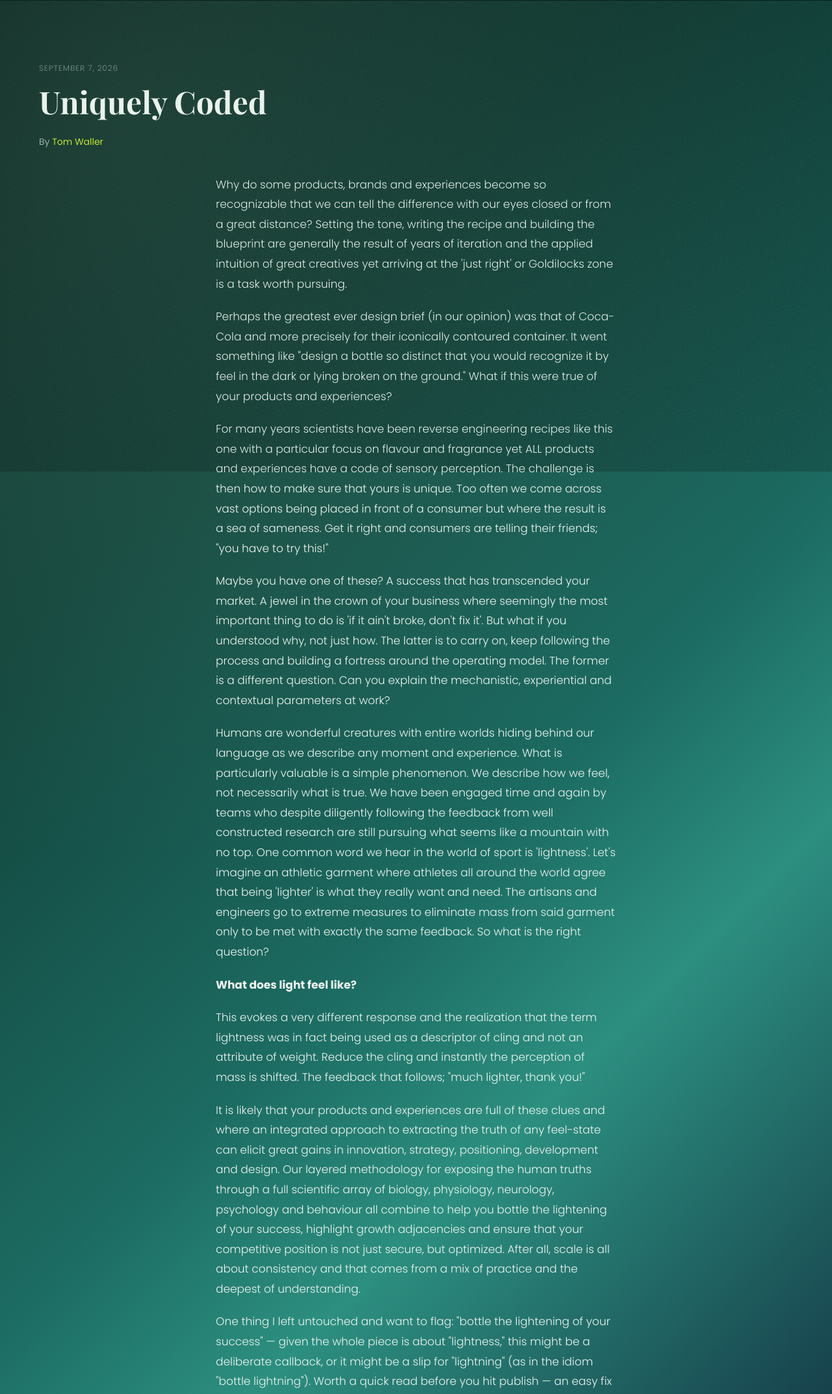
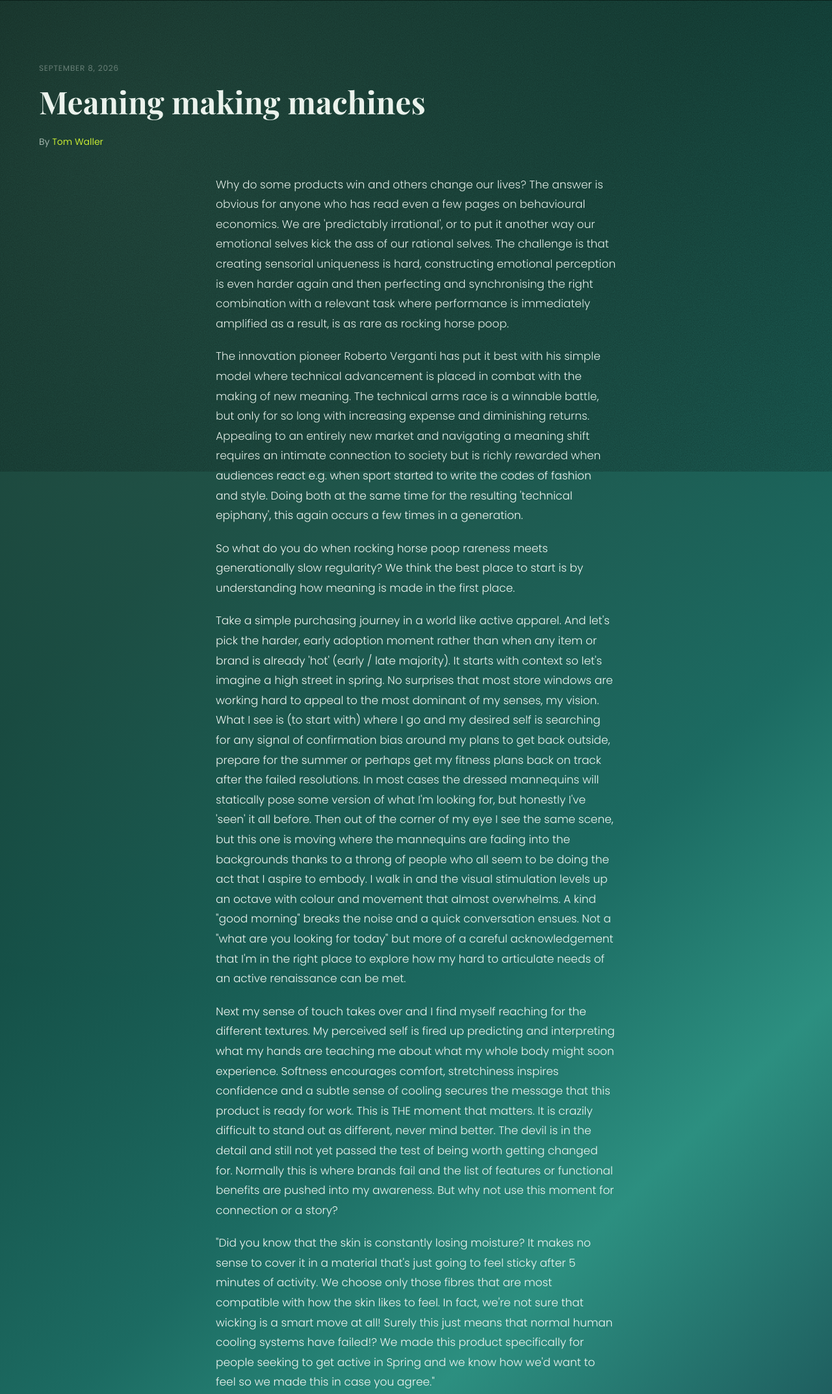
Before and after one commit to goldfaj87/andgoandco-website, an Eleventy site: page src/journal-posts/uniquely-coded.md in a window 1280 px wide. Shown: the part 74-2220 px from the top of the page at 65% size. Built offline with nearby package versions, Linux system fonts and the light colour scheme; Eleventy itself is replaced by a stand-in of ours; files that its build step writes are made by us from their sources; a web font is replaced by a local one.

Commit message:
Update Journal entry “uniquely-coded”

```diff
--- a/src/journal-posts/uniquely-coded.md
+++ b/src/journal-posts/uniquely-coded.md
@@ -1,26 +1,24 @@
 ---
 layout: journal-post.njk
-title: Uniquely Coded
+title: Meaning making machines
 author: Tom Waller
-date: 2026-09-07T14:51:00.000-04:00
-teaser: On the Coca-Cola bottle test, why "lighter" doesn't always mean lighter,
-  and the sensory code hiding inside every product you make.
+date: 2026-09-08T08:57:00.000-04:00
+teaser: On Roberto Verganti, rocking-horse-poop rarity, and what actually
+  happens in the seconds before someone decides to buy.
 permalink: /journal/{{ page.fileSlug }}/index.html
 ---
-Why do some products, brands and experiences become so recognizable that we can tell the difference with our eyes closed or from a great distance? Setting the tone, writing the recipe and building the blueprint are generally the result of years of iteration and the applied intuition of great creatives yet arriving at the 'just right' or Goldilocks zone is a task worth pursuing.
+Why do some products win and others change our lives? The answer is obvious for anyone who has read even a few pages on behavioural economics. We are 'predictably irrational', or to put it another way our emotional selves kick the ass of our rational selves. The challenge is that creating sensorial uniqueness is hard, constructing emotional perception is even harder again and then perfecting and synchronising the right combination with a relevant task where performance is immediately amplified as a result, is as rare as rocking horse poop.
 
-Perhaps the greatest ever design brief (in our opinion) was that of Coca-Cola and more precisely for their iconically contoured container. It went something like "design a bottle so distinct that you would recognize it by feel in the dark or lying broken on the ground." What if this were true of your products and experiences?
+The innovation pioneer Roberto Verganti has put it best with his simple model where technical advancement is placed in combat with the making of new meaning. The technical arms race is a winnable battle, but only for so long with increasing expense and diminishing returns. Appealing to an entirely new market and navigating a meaning shift requires an intimate connection to society but is richly rewarded when audiences react e.g. when sport started to write the codes of fashion and style. Doing both at the same time for the resulting 'technical epiphany', this again occurs a few times in a generation.
 
-For many years scientists have been reverse engineering recipes like this one with a particular focus on flavour and fragrance yet ALL products and experiences have a code of sensory perception. The challenge is then how to make sure that yours is unique. Too often we come across vast options being placed in front of a consumer but where the result is a sea of sameness. Get it right and consumers are telling their friends; "you have to try this!"
+So what do you do when rocking horse poop rareness meets generationally slow regularity? We think the best place to start is by understanding how meaning is made in the first place.
 
-Maybe you have one of these? A success that has transcended your market. A jewel in the crown of your business where seemingly the most important thing to do is 'if it ain't broke, don't fix it'. But what if you understood why, not just how. The latter is to carry on, keep following the process and building a fortress around the operating model. The former is a different question. Can you explain the mechanistic, experiential and contextual parameters at work?
+Take a simple purchasing journey in a world like active apparel. And let's pick the harder, early adoption moment rather than when any item or brand is already 'hot' (early / late majority). It starts with context so let's imagine a high street in spring. No surprises that most store windows are working hard to appeal to the most dominant of my senses, my vision. What I see is (to start with) where I go and my desired self is searching for any signal of confirmation bias around my plans to get back outside, prepare for the summer or perhaps get my fitness plans back on track after the failed resolutions. In most cases the dressed mannequins will statically pose some version of what I'm looking for, but honestly I've 'seen' it all before. Then out of the corner of my eye I see the same scene, but this one is moving where the mannequins are fading into the backgrounds thanks to a throng of people who all seem to be doing the act that I aspire to embody. I walk in and the visual stimulation levels up an octave with colour and movement that almost overwhelms. A kind "good morning" breaks the noise and a quick conversation ensues. Not a "what are you looking for today" but more of a careful acknowledgement that I'm in the right place to explore how my hard to articulate needs of an active renaissance can be met.
 
-Humans are wonderful creatures with entire worlds hiding behind our language as we describe any moment and experience. What is particularly valuable is a simple phenomenon. We describe how we feel, not necessarily what is true. We have been engaged time and again by teams who despite diligently following the feedback from well constructed research are still pursuing what seems like a mountain with no top. One common word we hear in the world of sport is 'lightness'. Let's imagine an athletic garment where athletes all around the world agree that being 'lighter' is what they really want and need. The artisans and engineers go to extreme measures to eliminate mass from said garment only to be met with exactly the same feedback. So what is the right question?
+Next my sense of touch takes over and I find myself reaching for the different textures. My perceived self is fired up predicting and interpreting what my hands are teaching me about what my whole body might soon experience. Softness encourages comfort, stretchiness inspires confidence and a subtle sense of cooling secures the message that this product is ready for work. This is THE moment that matters. It is crazily difficult to stand out as different, never mind better. The devil is in the detail and still not yet passed the test of being worth getting changed for. Normally this is where brands fail and the list of features or functional benefits are pushed into my awareness. But why not use this moment for connection or a story?
 
-**What does light feel like?**
+"Did you know that the skin is constantly losing moisture? It makes no sense to cover it in a material that's just going to feel sticky after 5 minutes of activity. We choose only those fibres that are most compatible with how the skin likes to feel. In fact, we're not sure that wicking is a smart move at all! Surely this just means that normal human cooling systems have failed!? We made this product specifically for people seeking to get active in Spring and we know how we'd want to feel so we made this in case you agree."
 
-This evokes a very different response and the realization that the term lightness was in fact being used as a descriptor of cling and not an attribute of weight. Reduce the cling and instantly the perception of mass is shifted. The feedback that follows; "much lighter, thank you!"
+Finally, with desired and perceived selves aligned I head to the fitting room. The doubts are creeping in but more kind gestures and kindred spirits surround me before the moment of truth. The size is right, the fit is exceptional and my actual self is fully alive. I feel like I look good and I look like I feel good. I can't wait to get moving.
 
-It is likely that your products and experiences are full of these clues and where an integrated approach to extracting the truth of any feel-state can elicit great gains in innovation, strategy, positioning, development and design. Our layered methodology for exposing the human truths through a full scientific array of biology, physiology, neurology, psychology and behaviour all combine to help you bottle the lightening of your success, highlight growth adjacencies and ensure that your competitive position is not just secure, but optimized. After all, scale is all about consistency and that comes from a mix of practice and the deepest of understanding.
-
-One thing I left untouched and want to flag: "bottle the lightening of your success" — given the whole piece is about "lightness," this might be a deliberate callback, or it might be a slip for "lightning" (as in the idiom "bottle lightning"). Worth a quick read before you hit publish — an easy fix in the CMS either way if you want it changed.
+In many ways apparel is one place where meaning making is always the job to be done. But self expression is only one role for consideration. Being protected in the season at hand and working in unison with the complete life that a person is living is the truest act of contextual creation. Technologies must be agonized in the selection and optimized for their use but the battle is really won because the person has been met where they're at. Not through segmentation but by deep connection and understanding (the more scientific the better 😝).
```
